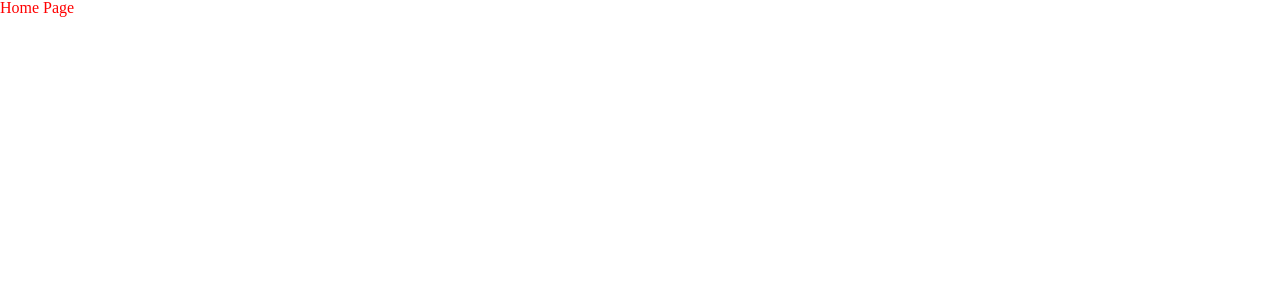
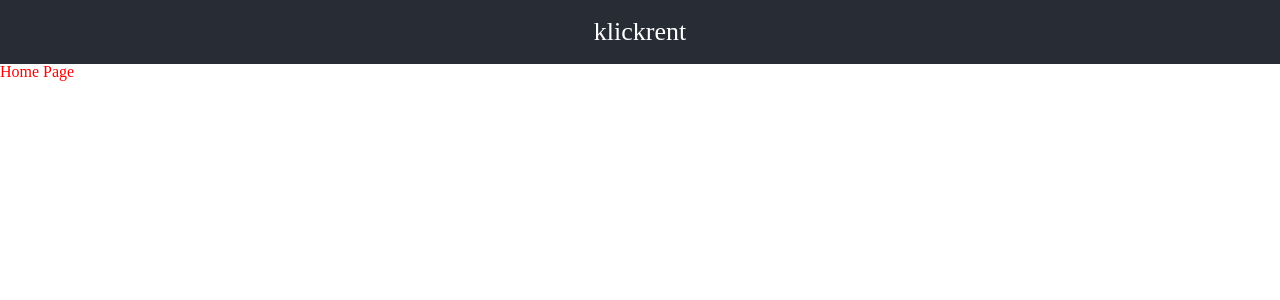
Before and after one commit to lukaszrej/q-challenge, a React (Create React App) app: page /home in a window 1280 px wide. Shown: the top 300 px of the page. Built offline with nearby package versions, Linux system fonts and the light colour scheme.

Commit message:
feat: container for pages, constants file

```diff
--- /dev/null
+++ b/src/constants/constants.ts
@@ -0,0 +1,3 @@
+// general
+export const APP_HEADER = "klickrent";
+export const DIRECT_REQUEST = "Direct request";
--- /dev/null
+++ b/src/pages/root/container/index.tsx
@@ -0,0 +1,19 @@
+import { IProps } from './types';
+import { Header } from '../../../styles'
+import { APP_HEADER } from '../../../constants/constants';
+
+export const Container = (props: IProps) => {
+    const { children } = props;
+
+    return (
+		<>
+            <Header>
+                { APP_HEADER }
+            </Header>
+
+            <main>
+                { children }
+            </main>
+		</>
+	);
+};
--- /dev/null
+++ b/src/pages/root/container/types.ts
@@ -0,0 +1,5 @@
+import { ReactNode } from "react";
+
+export interface IProps {
+    children: ReactNode;
+}
--- a/src/pages/root/index.tsx
+++ b/src/pages/root/index.tsx
@@ -1,5 +1,6 @@
 import { BrowserRouter as Router, Switch, Route, Redirect } from 'react-router-dom';
 import { routes } from '../../constants/routes';
+import { Container } from './container';
 import { Home } from '../home';
 import { Requests } from '../requests';
 import { NoMatch } from '../noMatch';
@@ -8,6 +9,8 @@ import { GlobalStyle } from '../../styles/global';
 export const Root = () => {
 	return (
 		<Router>
+			<GlobalStyle />
+			<Container>
 				<Switch>
 					<Redirect exact from='/' to={routes.home} />
 					<Redirect exact from='/.' to={routes.home} />
@@ -16,7 +19,7 @@ export const Root = () => {
 					<Route path={routes.requests} component={Requests} />
 					<Route path='*' component={NoMatch} />
 				</Switch>
-            <GlobalStyle />
+			</Container>
 		</Router>
 	);
 };
--- a/src/styles/pages/root/_header.ts
+++ b/src/styles/pages/root/_header.ts
@@ -1,12 +1,12 @@
 import styled from 'styled-components';
 
 export const Header = styled.header`
-    background-color: #282c34;
-    min-height: 100vh;
     display: flex;
     flex-direction: column;
     align-items: center;
     justify-content: center;
+    background-color: #282c34;
+    color: white;
+    min-height: 64px;
     font-size: calc(10px + 2vmin);
-    color: white;
 `;
```
Lines whose indentation alone changed are shown as unchanged.
